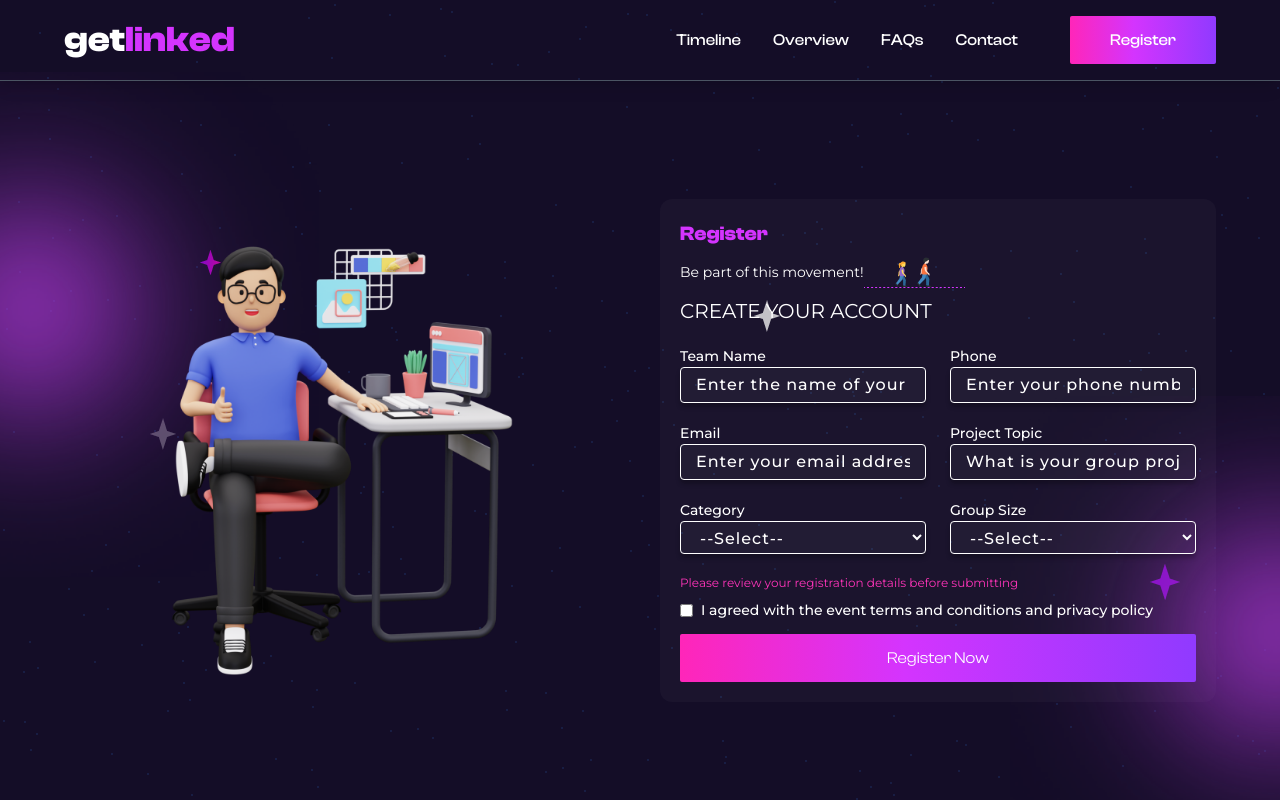
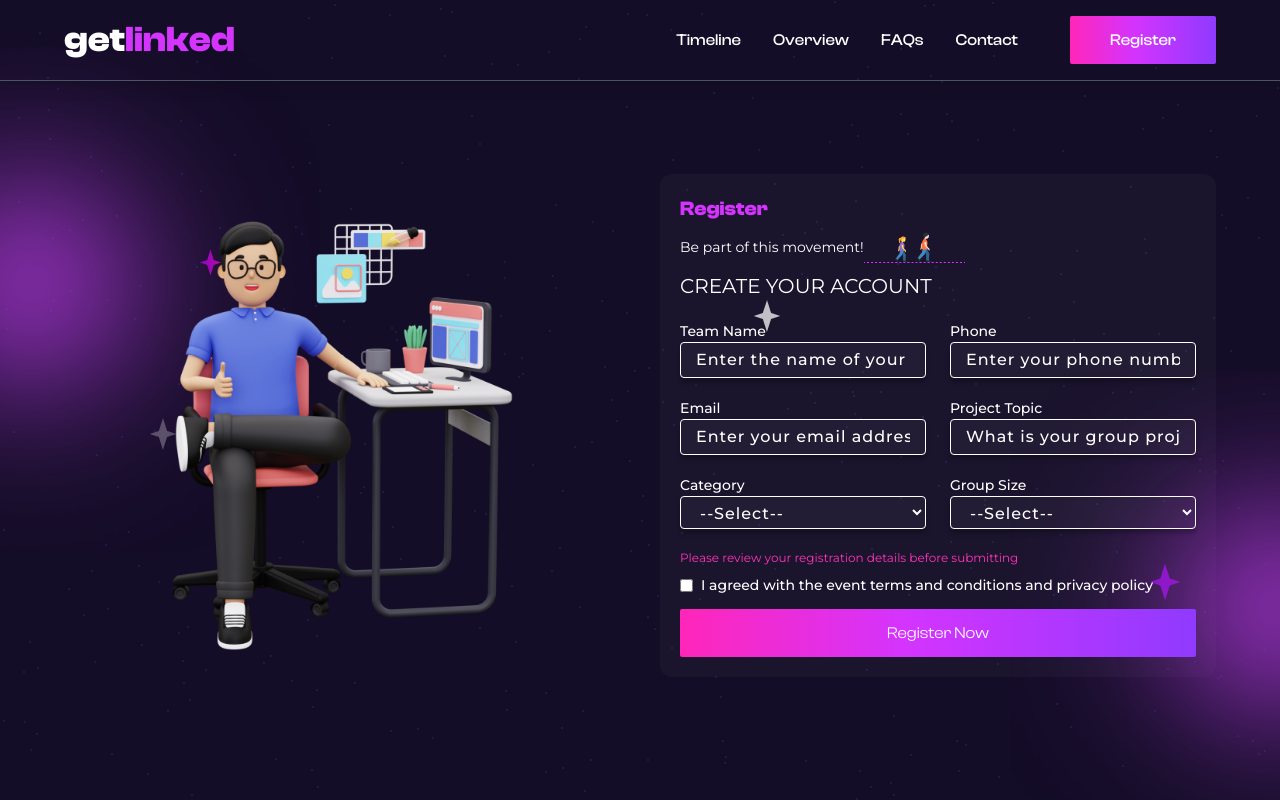
Before and after one commit to IamNaeto/getlinked, a React (Vite) app: page /register in a window 1280 px wide. Built offline with nearby package versions, Linux system fonts and the light colour scheme.

Commit message:
fixes and adjust

```diff
--- a/src/components/register.tsx
+++ b/src/components/register.tsx
@@ -1,6 +1,6 @@
 const RegisterForm = () => {
     return (
-        <main className="relative grid items-center justify-center w-full bg-darkpurple overflow-hidden pt-[100px] pb-[100px] lg:pb-0 lg:h-[100vh] h-[100%] px-[5%]" id="contact">
+        <main className="relative grid items-center justify-center w-full bg-darkpurple overflow-hidden pt-[50px] pb-[100px] lg:pb-0 lg:h-[100vh] h-[100%] px-[5%]" id="contact">
         <section className="grid grid-cols-1 lg:grid-cols-2 place-items-center gap-10 w-full pb-[10px] lg:pb-0">
             <div className="relative z-10">
                 <img src="./img/register.png" alt="" className="dangling-picture relative z-10"/>
```
